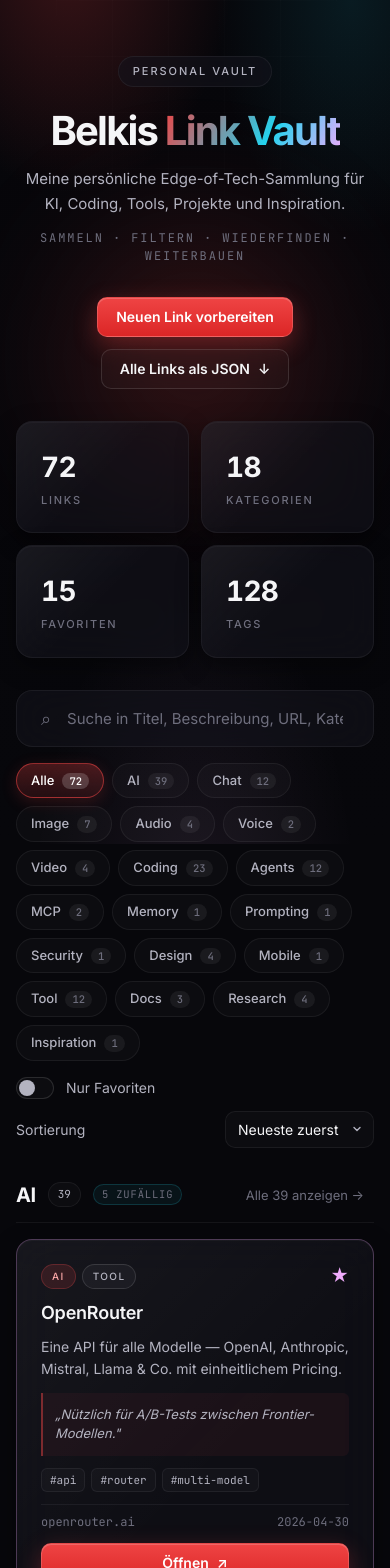
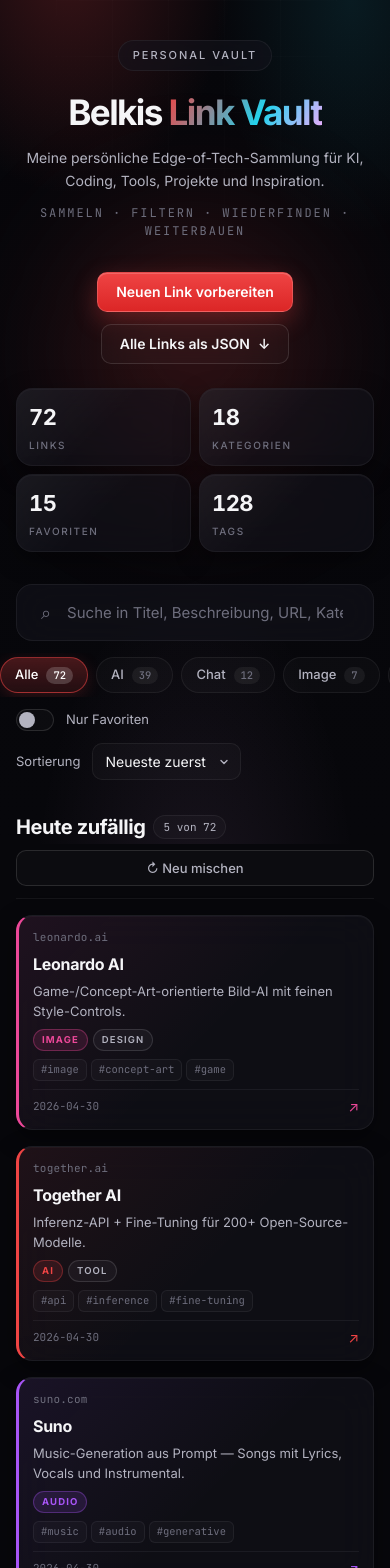
Before and after one commit to BEKO2210/link-vault, a React (Vite) app: page / in a window 390 px wide. Shown: the top 1568 px of the page. Built offline with nearby package versions, Linux system fonts and the light colour scheme.

Commit message:
feat(mobile): redesign home with 5 random + category tiles, denser color-coded cards

```diff
--- a/src/App.tsx
+++ b/src/App.tsx
@@ -1,4 +1,4 @@
-import { useEffect, useMemo, useState } from 'react'
+import { useEffect, useMemo, useState, type CSSProperties } from 'react'
 import linksData from './data/links.json'
 import { CATEGORIES, type Link, type SortKey } from './types'
 import { Filters } from './components/Filters'
@@ -7,7 +7,7 @@ import { Hero } from './components/Hero'
 import { LinkCard } from './components/LinkCard'
 import { LinkForm } from './components/LinkForm'
 import { Stats } from './components/Stats'
-import { shuffled } from './utils'
+import { colorOf, shuffled } from './utils'
 
 const DRAFTS_KEY = 'blv:drafts:v1'
 const PREVIEW_LIMIT = 5
@@ -53,7 +53,9 @@ export function App() {
   const [category, setCategory] = useState<string>('all')
   const [favOnly, setFavOnly] = useState(false)
   const [sort, setSort] = useState<SortKey>('newest')
-  const [shuffleSeed] = useState<number>(() => Math.floor(Math.random() * 1e9) + 1)
+  const [shuffleSeed, setShuffleSeed] = useState<number>(
+    () => Math.floor(Math.random() * 1e9) + 1,
+  )
 
   useEffect(() => {
     try {
@@ -153,25 +155,19 @@ export function App() {
 
   const isHomeView = category === 'all' && search.trim() === '' && !favOnly
 
-  const grouped = useMemo<{ name: string; items: Link[] }[] | null>(() => {
-    if (category !== 'all') return null
-    const map = new Map<string, Link[]>()
-    for (const l of filtered) {
-      for (const c of categoriesOf(l)) {
-        const arr = map.get(c)
-        if (arr) arr.push(l)
-        else map.set(c, [l])
-      }
-    }
-    const ordered: { name: string; items: Link[] }[] = []
-    for (const c of CATEGORIES) {
-      const items = map.get(c)
-      if (items?.length) ordered.push({ name: c, items })
-      map.delete(c)
-    }
-    for (const [name, items] of map) ordered.push({ name, items })
-    return ordered
-  }, [filtered, category])
+  const discover = useMemo<Link[]>(() => {
+    if (!isHomeView) return []
+    return shuffled(filtered, shuffleSeed).slice(0, PREVIEW_LIMIT)
+  }, [filtered, shuffleSeed, isHomeView])
+
+  const orderedCats = useMemo<string[]>(() => {
+    const used = new Set<string>()
+    for (const l of allLinks) for (const c of categoriesOf(l)) used.add(c)
+    const out: string[] = []
+    for (const c of CATEGORIES) if (used.has(c)) out.push(c)
+    for (const c of used) if (!out.includes(c)) out.push(c)
+    return out
+  }, [allLinks])
 
   const isDraft = (id: string): boolean => drafts.some((d) => d.id === id)
 
@@ -225,39 +221,29 @@ export function App() {
             <p>Keine Links passen zu deinen Filtern.</p>
             <p className="empty__hint">Versuche eine andere Suche oder setze die Filter zurück.</p>
           </div>
-        ) : grouped ? (
-          grouped.map((g) => {
-            const showPreview = isHomeView && g.items.length > PREVIEW_LIMIT
-            const visible = showPreview
-              ? shuffled(g.items, shuffleSeed + g.name.length).slice(0, PREVIEW_LIMIT)
-              : g.items
-            return (
-              <section
-                className="cat-section"
-                key={g.name}
-                aria-labelledby={`cat-${g.name}`}
-              >
-                <header className="cat-section__head">
-                  <h2 id={`cat-${g.name}`} className="cat-section__title">
-                    {g.name}
+        ) : isHomeView ? (
+          <>
+            <section className="discover" aria-labelledby="discover-title">
+              <header className="discover__head">
+                <h2 id="discover-title" className="discover__title">
+                  Heute zufällig
                 </h2>
-                  <span className="cat-section__count">{g.items.length}</span>
-                  {showPreview && (
-                    <span className="cat-section__hint">
-                      {PREVIEW_LIMIT} zufällig
+                <span className="discover__count">
+                  {discover.length} von {filtered.length}
                 </span>
-                  )}
                 <button
                   type="button"
-                    className="cat-section__more"
-                    onClick={() => setCategory(g.name)}
-                    aria-label={`Alle ${g.items.length} ${g.name}-Links anzeigen`}
+                  className="discover__shuffle"
+                  onClick={() =>
+                    setShuffleSeed(Math.floor(Math.random() * 1e9) + 1)
+                  }
+                  aria-label="Neu mischen"
                 >
-                    {showPreview ? `Alle ${g.items.length} anzeigen →` : `Nur ${g.name} →`}
+                  ↻ Neu mischen
                 </button>
               </header>
               <div className="grid">
-                  {visible.map((l) => (
+                {discover.map((l) => (
                   <LinkCard
                     key={l.id}
                     link={l}
@@ -267,8 +253,41 @@ export function App() {
                 ))}
               </div>
             </section>
+
+            <section className="cat-tiles-section" aria-labelledby="cats-title">
+              <header className="cat-tiles-section__head">
+                <h2 id="cats-title" className="cat-tiles-section__title">
+                  Kategorien
+                </h2>
+                <span className="cat-tiles-section__count">
+                  {orderedCats.length}
+                </span>
+              </header>
+              <div className="cat-tiles">
+                {orderedCats.map((c) => {
+                  const count = categoryCounts.get(c) ?? 0
+                  const tileStyle = { '--cat-color': colorOf(c) } as CSSProperties
+                  return (
+                    <button
+                      type="button"
+                      key={c}
+                      className="cat-tile"
+                      style={tileStyle}
+                      onClick={() => {
+                        setCategory(c)
+                        window.scrollTo({ top: 0, behavior: 'smooth' })
+                      }}
+                      aria-label={`${c} — ${count} Links anzeigen`}
+                    >
+                      <span className="cat-tile__dot" aria-hidden="true" />
+                      <span className="cat-tile__name">{c}</span>
+                      <span className="cat-tile__count">{count}</span>
+                    </button>
                   )
-          })
+                })}
+              </div>
+            </section>
+          </>
         ) : (
           <div className="grid">
             {filtered.map((l) => (
--- a/src/components/LinkCard.tsx
+++ b/src/components/LinkCard.tsx
@@ -1,5 +1,6 @@
+import type { CSSProperties } from 'react'
 import type { Link } from '../types'
-import { domainOf } from '../utils'
+import { colorOf, domainOf } from '../utils'
 
 interface LinkCardProps {
   link: Link
@@ -8,20 +9,34 @@ interface LinkCardProps {
 }
 
 export function LinkCard({ link, isDraft = false, onRemoveDraft }: LinkCardProps) {
+  const cats = link.categories?.length ? link.categories : ['Sonstiges']
+  const primary = cats[0] ?? 'Sonstiges'
+  const accent = colorOf(primary)
+  const domain = domainOf(link.url)
+
+  const style = {
+    '--cat-color': accent,
+  } as CSSProperties
+
   return (
     <article
       className={`card ${link.favorite ? 'card--fav' : ''} ${isDraft ? 'card--draft' : ''}`}
+      style={style}
     >
+      <a
+        className="card__link"
+        href={link.url}
+        target="_blank"
+        rel="noopener noreferrer"
+        aria-label={`${link.title} öffnen — ${domain}`}
+      >
+        <span className="visually-hidden">{link.title} öffnen</span>
+      </a>
+
       <header className="card__head">
-        <div className="card__cats">
-          {(link.categories?.length ? link.categories : ['Sonstiges']).map((c) => (
-            <span className="card__cat" key={c}>
-              {c}
-            </span>
-          ))}
-        </div>
+        <span className="card__domain">{domain}</span>
         <div className="card__head-right">
-          {isDraft && <span className="card__badge">Lokaler Entwurf</span>}
+          {isDraft && <span className="card__badge">Entwurf</span>}
           {link.favorite && (
             <span className="card__star" aria-label="Favorit" title="Favorit">★</span>
           )}
@@ -34,9 +49,21 @@ export function LinkCard({ link, isDraft = false, onRemoveDraft }: LinkCardProps
 
       {link.note && <p className="card__note">„{link.note}"</p>}
 
+      <div className="card__cats">
+        {cats.map((c, i) => (
+          <span
+            key={c}
+            className={`card__cat ${i === 0 ? 'card__cat--primary' : ''}`}
+            style={i === 0 ? { background: `${colorOf(c)}22`, color: colorOf(c), borderColor: `${colorOf(c)}55` } : undefined}
+          >
+            {c}
+          </span>
+        ))}
+      </div>
+
       {link.tags.length > 0 && (
         <div className="card__tags">
-          {link.tags.map((t) => (
+          {link.tags.slice(0, 5).map((t) => (
             <span className="tag" key={t}>
               #{t}
             </span>
@@ -45,31 +72,25 @@ export function LinkCard({ link, isDraft = false, onRemoveDraft }: LinkCardProps
       )}
 
       <footer className="card__foot">
-        <span className="card__domain">{domainOf(link.url)}</span>
         <span className="card__date">{link.createdAt}</span>
+        <span className="card__open" aria-hidden="true">↗</span>
       </footer>
 
-      <div className="card__actions">
-        <a
-          className="btn btn--primary"
-          href={link.url}
-          target="_blank"
-          rel="noopener noreferrer"
-        >
-          Öffnen
-          <span aria-hidden="true">↗</span>
-        </a>
       {isDraft && onRemoveDraft && (
         <button
           type="button"
-            className="btn btn--ghost"
-            onClick={() => onRemoveDraft(link.id)}
+          className="card__remove"
+          onClick={(e) => {
+            e.preventDefault()
+            e.stopPropagation()
+            onRemoveDraft(link.id)
+          }}
           aria-label={`Entwurf ${link.title} entfernen`}
+          title="Entwurf entfernen"
         >
-            Entwurf entfernen
+          ×
         </button>
       )}
-      </div>
     </article>
   )
 }
--- a/src/styles.css
+++ b/src/styles.css
@@ -412,6 +412,25 @@ button {
   gap: var(--s-2);
 }
 
+@media (max-width: 720px) {
+  .chips {
+    flex-wrap: nowrap;
+    overflow-x: auto;
+    overflow-y: hidden;
+    scroll-snap-type: x proximity;
+    margin-inline: calc(-1 * var(--s-4));
+    padding: 4px var(--s-4);
+    scrollbar-width: none;
+  }
+  .chips::-webkit-scrollbar {
+    display: none;
+  }
+  .chips .chip {
+    scroll-snap-align: start;
+    flex-shrink: 0;
+  }
+}
+
 .chip {
   padding: 8px 14px;
   border-radius: 999px;
@@ -547,18 +566,15 @@ button {
 }
 
 /* =========================================================================
-   Category sections
+   Discover (random preview) + Category tiles
    ========================================================================= */
-.cat-section {
+.discover,
+.cat-tiles-section {
   margin-bottom: var(--s-7);
-  scroll-margin-top: var(--s-5);
-}
-
-.cat-section:last-of-type {
-  margin-bottom: var(--s-6);
-}
-
-.cat-section__head {
+}
+
+.discover__head,
+.cat-tiles-section__head {
   display: flex;
   align-items: center;
   gap: var(--s-3);
@@ -567,7 +583,8 @@ button {
   border-bottom: 1px solid var(--border);
 }
 
-.cat-section__title {
+.discover__title,
+.cat-tiles-section__title {
   margin: 0;
   font-size: clamp(20px, 2.4vw, 26px);
   letter-spacing: -0.02em;
@@ -575,7 +592,8 @@ button {
   color: var(--text);
 }
 
-.cat-section__count {
+.discover__count,
+.cat-tiles-section__count {
   font-family: var(--font-mono);
   font-size: 11px;
   font-feature-settings: 'tnum';
@@ -586,33 +604,82 @@ button {
   border: 1px solid var(--border);
 }
 
-.cat-section__hint {
+.discover__shuffle {
+  margin-left: auto;
+  background: var(--bg-elev);
+  border: 1px solid var(--border-strong);
+  color: var(--text-secondary);
+  font-size: 13px;
+  font-weight: 500;
+  cursor: pointer;
+  padding: 8px 14px;
+  border-radius: var(--r-2);
+  font-family: inherit;
+  min-height: 36px;
+  transition: color 180ms, background 180ms, border-color 180ms;
+}
+
+.discover__shuffle:hover {
+  color: var(--text);
+  border-color: var(--acc-violet);
+  background: rgba(239, 68, 68, 0.08);
+}
+
+.cat-tiles {
+  display: grid;
+  gap: var(--s-3);
+  grid-template-columns: repeat(auto-fill, minmax(180px, 1fr));
+}
+
+.cat-tile {
+  display: flex;
+  align-items: center;
+  gap: var(--s-3);
+  padding: 14px 16px;
+  border-radius: var(--r-2);
+  background: var(--bg-glass);
+  border: 1px solid var(--border);
+  border-left: 3px solid var(--cat-color, var(--border-strong));
+  color: var(--text);
+  font-family: inherit;
+  cursor: pointer;
+  text-align: left;
+  min-height: 56px;
+  -webkit-backdrop-filter: blur(20px);
+  backdrop-filter: blur(20px);
+  transition: transform 200ms cubic-bezier(0.2, 0.7, 0.2, 1), border-color 200ms,
+    background 200ms;
+}
+
+.cat-tile:hover {
+  transform: translateY(-2px);
+  border-color: var(--cat-color);
+  background: var(--bg-glass-strong);
+}
+
+.cat-tile__dot {
+  width: 10px;
+  height: 10px;
+  border-radius: 50%;
+  background: var(--cat-color, var(--text-muted));
+  box-shadow: 0 0 12px var(--cat-color, transparent);
+  flex-shrink: 0;
+}
+
+.cat-tile__name {
+  flex: 1;
+  font-size: 15px;
+  font-weight: 600;
+  letter-spacing: -0.01em;
+}
+
+.cat-tile__count {
   font-family: var(--font-mono);
-  font-size: 10.5px;
-  letter-spacing: 0.08em;
-  text-transform: uppercase;
+  font-size: 12px;
+  font-feature-settings: 'tnum';
   color: var(--text-muted);
   padding: 2px 8px;
   border-radius: 999px;
-  background: rgba(34, 211, 238, 0.06);
-  border: 1px solid rgba(34, 211, 238, 0.18);
-}
-
-.cat-section__more {
-  margin-left: auto;
-  background: transparent;
-  border: 0;
-  color: var(--text-muted);
-  font-size: 13px;
-  cursor: pointer;
-  padding: 6px 10px;
-  border-radius: var(--r-1);
-  font-family: inherit;
-  transition: color 180ms, background 180ms;
-}
-
-.cat-section__more:hover {
-  color: var(--text);
   background: var(--bg-elev);
 }
 
@@ -628,17 +695,19 @@ button {
 
 .card {
   position: relative;
-  padding: var(--s-5);
+  padding: 14px var(--s-4) var(--s-3);
   border-radius: var(--r-3);
   background: var(--bg-glass);
   -webkit-backdrop-filter: blur(20px);
   backdrop-filter: blur(20px);
   border: 1px solid var(--border);
+  border-left: 3px solid var(--cat-color, var(--border-strong));
   display: flex;
   flex-direction: column;
-  gap: var(--s-3);
+  gap: 8px;
   overflow: hidden;
   box-shadow: var(--sh-card);
+  isolation: isolate;
   transition:
     transform 280ms cubic-bezier(0.2, 0.7, 0.2, 1),
     border-color 280ms,
@@ -650,29 +719,49 @@ button {
   position: absolute;
   inset: 0;
   pointer-events: none;
-  background: linear-gradient(135deg, rgba(255, 255, 255, 0.04), transparent 60%);
-}
-
-.card:hover {
-  transform: translateY(-3px);
-  border-color: rgba(239, 68, 68, 0.35);
-  box-shadow: var(--sh-glow);
+  background: linear-gradient(
+    135deg,
+    color-mix(in srgb, var(--cat-color) 8%, transparent),
+    transparent 55%
+  );
+}
+
+.card:hover,
+.card:focus-within {
+  transform: translateY(-2px);
+  border-color: var(--cat-color, rgba(239, 68, 68, 0.35));
+  box-shadow:
+    0 0 0 1px color-mix(in srgb, var(--cat-color) 25%, transparent),
+    0 16px 36px color-mix(in srgb, var(--cat-color) 18%, transparent);
 }
 
 .card--fav {
-  border-color: rgba(240, 171, 252, 0.28);
-}
-
-.card--fav:hover {
-  border-color: rgba(240, 171, 252, 0.5);
   box-shadow:
-    0 0 0 1px rgba(240, 171, 252, 0.2),
-    0 16px 48px rgba(240, 171, 252, 0.16);
+    var(--sh-card),
+    inset 0 0 0 1px rgba(240, 171, 252, 0.18);
 }
 
 .card--draft {
   border-style: dashed;
-  border-color: rgba(34, 211, 238, 0.32);
+}
+
+.card__link {
+  position: absolute;
+  inset: 0;
+  border-radius: inherit;
+  text-decoration: none;
+  z-index: 0;
+}
+
+.card__link:focus-visible {
+  outline: 2px solid var(--cat-color, var(--acc-violet));
+  outline-offset: 2px;
+}
+
+.card > *:not(.card__link):not(.card__remove) {
+  position: relative;
+  z-index: 1;
+  pointer-events: none;
 }
 
 .card__head {
@@ -680,6 +769,7 @@ button {
   align-items: center;
   justify-content: space-between;
   gap: var(--s-2);
+  min-height: 18px;
 }
 
 .card__head-right {
@@ -688,41 +778,27 @@ button {
   gap: var(--s-2);
 }
 
-.card__cats {
-  display: flex;
-  flex-wrap: wrap;
-  gap: 6px;
-  min-width: 0;
-}
-
-.card__cat {
-  font-size: 10px;
-  padding: 4px 10px;
-  border-radius: 999px;
-  background: rgba(239, 68, 68, 0.14);
-  color: #fca5a5;
-  letter-spacing: 0.14em;
-  text-transform: uppercase;
-  border: 1px solid rgba(239, 68, 68, 0.25);
-  font-weight: 500;
+.card__domain {
+  font-family: var(--font-mono);
+  font-size: 11px;
+  letter-spacing: 0.02em;
+  color: var(--text-muted);
+  text-transform: lowercase;
   white-space: nowrap;
-}
-
-.card__cats .card__cat:nth-child(n + 2) {
-  background: rgba(255, 255, 255, 0.04);
-  color: var(--text-secondary);
-  border-color: var(--border-strong);
+  overflow: hidden;
+  text-overflow: ellipsis;
+  max-width: 70%;
 }
 
 .card__star {
   color: #f0abfc;
-  font-size: 18px;
+  font-size: 16px;
   line-height: 1;
 }
 
 .card__badge {
-  font-size: 10px;
-  padding: 3px 8px;
+  font-size: 9.5px;
+  padding: 2px 7px;
   border-radius: 4px;
   background: rgba(34, 211, 238, 0.14);
   color: #7ee9ff;
@@ -734,44 +810,69 @@ button {
 
 .card__title {
   margin: 0;
-  font-size: 18px;
-  font-weight: 600;
-  letter-spacing: -0.012em;
-  line-height: 1.3;
+  font-size: 17px;
+  font-weight: 700;
+  letter-spacing: -0.018em;
+  line-height: 1.25;
   color: var(--text);
+  overflow-wrap: anywhere;
 }
 
 .card__desc {
   margin: 0;
   color: var(--text-secondary);
-  font-size: 14px;
-  line-height: 1.6;
+  font-size: 13.5px;
+  line-height: 1.5;
 }
 
 .card__note {
   margin: 0;
-  padding: var(--s-3);
-  border-left: 2px solid rgba(239, 68, 68, 0.45);
-  background: rgba(239, 68, 68, 0.06);
+  padding: 8px var(--s-3);
+  border-left: 2px solid color-mix(in srgb, var(--cat-color) 60%, transparent);
+  background: color-mix(in srgb, var(--cat-color) 7%, transparent);
   border-radius: 0 var(--r-1) var(--r-1) 0;
-  font-size: 13px;
+  font-size: 12.5px;
+  line-height: 1.5;
   color: var(--text-secondary);
   font-style: italic;
 }
 
+.card__cats {
+  display: flex;
+  flex-wrap: wrap;
+  gap: 5px;
+  min-width: 0;
+}
+
+.card__cat {
+  font-size: 9.5px;
+  padding: 3px 8px;
+  border-radius: 999px;
+  background: rgba(255, 255, 255, 0.04);
+  color: var(--text-secondary);
+  letter-spacing: 0.12em;
+  text-transform: uppercase;
+  border: 1px solid var(--border-strong);
+  font-weight: 600;
+  white-space: nowrap;
+}
+
+.card__cat--primary {
+  font-weight: 700;
+}
+
 .card__tags {
   display: flex;
   flex-wrap: wrap;
-  gap: 6px;
-  margin-top: auto;
+  gap: 4px;
 }
 
 .tag {
-  font-size: 11px;
-  padding: 3px 8px;
+  font-size: 10.5px;
+  padding: 2px 7px;
   border-radius: var(--r-1);
   background: var(--bg-elev);
-  color: var(--text-secondary);
+  color: var(--text-muted);
   border: 1px solid var(--border);
   font-family: var(--font-mono);
 }
@@ -780,29 +881,67 @@ button {
   display: flex;
   align-items: center;
   justify-content: space-between;
-  font-size: 12px;
-  color: var(--text-muted);
-  padding-top: var(--s-2);
+  font-size: 11px;
+  color: var(--text-muted);
+  padding-top: 6px;
+  margin-top: auto;
   border-top: 1px solid var(--border);
-}
-
-.card__domain {
-  font-family: var(--font-mono);
-  letter-spacing: 0;
-}
-
-.card__date {
   font-family: var(--font-mono);
   font-feature-settings: 'tnum';
 }
 
-.card__actions {
-  display: flex;
-  gap: var(--s-2);
-}
-
-.card__actions .btn {
-  flex: 1;
+.card__date {
+  letter-spacing: 0;
+}
+
+.card__open {
+  font-size: 14px;
+  color: var(--cat-color, var(--text-muted));
+  font-family: var(--font-sans);
+  transition: transform 200ms;
+}
+
+.card:hover .card__open {
+  transform: translate(2px, -2px);
+}
+
+.card__remove {
+  position: absolute;
+  top: 6px;
+  right: 6px;
+  z-index: 3;
+  width: 28px;
+  height: 28px;
+  border: 1px solid var(--border-strong);
+  background: rgba(0, 0, 0, 0.55);
+  color: var(--text-secondary);
+  border-radius: 50%;
+  cursor: pointer;
+  font-size: 16px;
+  line-height: 1;
+  display: flex;
+  align-items: center;
+  justify-content: center;
+  font-family: inherit;
+  transition: color 180ms, background 180ms, border-color 180ms;
+}
+
+.card__remove:hover {
+  color: var(--danger);
+  border-color: var(--danger);
+  background: rgba(248, 113, 113, 0.14);
+}
+
+.visually-hidden {
+  position: absolute;
+  width: 1px;
+  height: 1px;
+  padding: 0;
+  margin: -1px;
+  overflow: hidden;
+  clip: rect(0, 0, 0, 0);
+  white-space: nowrap;
+  border: 0;
 }
 
 /* Empty state */
@@ -1118,18 +1257,42 @@ code,
     padding: 0 var(--s-4);
   }
   .hero {
-    padding: clamp(56px, 14vw, 100px) 0 var(--s-6);
+    padding: clamp(40px, 10vw, 72px) 0 var(--s-5);
+  }
+  .hero__title {
+    font-size: clamp(34px, 9vw, 52px);
+  }
+  .hero__subtitle {
+    font-size: 14px;
+  }
+  .stats {
+    gap: var(--s-2);
+  }
+  .stat {
+    padding: var(--s-3);
+  }
+  .stat__value {
+    font-size: 22px;
+  }
+  .stat__label {
+    font-size: 10px;
   }
   .form-section {
     padding: var(--s-4);
   }
   .filter-row {
-    flex-direction: column;
-    align-items: stretch;
+    align-items: center;
     gap: var(--s-3);
+  }
+  .filters {
+    gap: var(--s-3);
+  }
+  .toggle {
+    font-size: 13px;
   }
   .select {
     justify-content: space-between;
+    font-size: 13px;
   }
   .footer {
     flex-direction: column;
@@ -1138,8 +1301,35 @@ code,
   .grid {
     grid-template-columns: 1fr;
   }
-  .card__actions {
-    flex-direction: column;
+  .cat-tiles {
+    grid-template-columns: 1fr 1fr;
+    gap: var(--s-2);
+  }
+  .cat-tile {
+    padding: 12px 14px;
+    min-height: 50px;
+  }
+  .cat-tile__name {
+    font-size: 13.5px;
+  }
+  .discover__head,
+  .cat-tiles-section__head {
+    flex-wrap: wrap;
+    gap: var(--s-2);
+  }
+  .discover__shuffle {
+    width: 100%;
+    margin-left: 0;
+    order: 3;
+  }
+  .card {
+    padding: 12px 14px;
+  }
+  .card__title {
+    font-size: 16px;
+  }
+  .card__desc {
+    font-size: 13px;
   }
 }
 
--- a/src/utils.ts
+++ b/src/utils.ts
@@ -56,3 +56,32 @@ export function shuffled<T>(arr: readonly T[], seed: number): T[] {
   }
   return out
 }
+
+export const CATEGORY_COLORS: Record<string, string> = {
+  AI: '#ef4444',
+  Chat: '#f59e0b',
+  Image: '#ec4899',
+  Audio: '#a855f7',
+  Voice: '#c084fc',
+  Video: '#8b5cf6',
+  Coding: '#22d3ee',
+  Agents: '#0ea5e9',
+  MCP: '#06b6d4',
+  Memory: '#14b8a6',
+  Prompting: '#f97316',
+  Security: '#dc2626',
+  Design: '#f0abfc',
+  Mobile: '#10b981',
+  Tool: '#94a3b8',
+  Docs: '#6366f1',
+  Research: '#84cc16',
+  Learning: '#22c55e',
+  Inspiration: '#fb7185',
+  Business: '#eab308',
+  GitHub: '#9ca3af',
+  Sonstiges: '#71717a',
+}
+
+export function colorOf(category: string): string {
+  return CATEGORY_COLORS[category] ?? '#71717a'
+}
```
Lines whose indentation alone changed are shown as unchanged.
